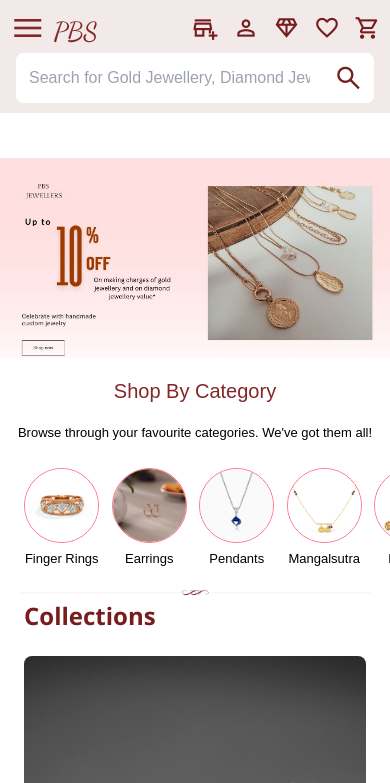
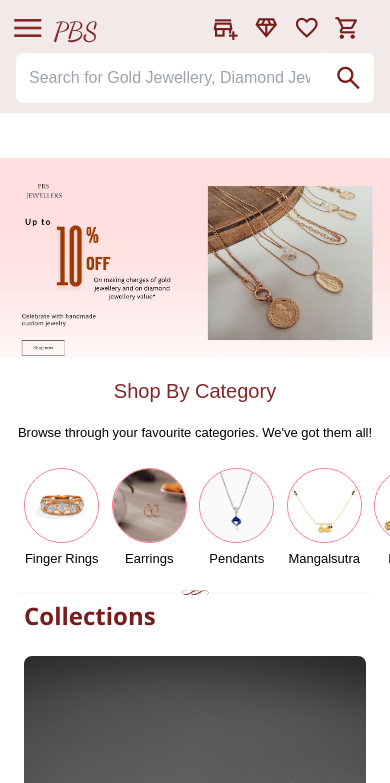
Before and after one commit to Sagar-masale/Project_PBS, a React (Vite) app in the folder Project_Pbs/PBS/PBS/: page / in a window 390 px wide. Shown: the top 783 px of the page. Built offline with nearby package versions, Linux system fonts and the light colour scheme.

Commit message:
update nav items

```diff
--- a/Project_Pbs/PBS/PBS/src/Components/NavBar/NavBar.jsx
+++ b/Project_Pbs/PBS/PBS/src/Components/NavBar/NavBar.jsx
@@ -1,4 +1,4 @@
-import React, { useState } from 'react';
+import React, { useState , useEffect } from 'react';
 
 import { Link,useNavigate } from 'react-router-dom';
 import ChatWithUs from '../Chat/ChatWithUs';
@@ -14,6 +14,17 @@ import { NavLink } from 'react-router-dom';
 
 function NavBar() {
   const [UserSearchValue, setUserSearchValue] = useState('');
+  const [isMobile, setIsMobile] = useState(window.innerWidth <= 768);
+
+  useEffect(() => {
+    const handleResize = () => {
+      setIsMobile(window.innerWidth <= 768);
+    };
+    window.addEventListener('resize', handleResize);
+    return () => {
+      window.removeEventListener('resize', handleResize);
+    };
+  }, []);
 
   const UserSearch = (e) => {
     e.preventDefault();
@@ -91,6 +102,10 @@ function NavBar() {
 
 
     }
+    const AccountIcon = {
+      display:"none"
+    };
+
 
   return (
     <>
@@ -131,7 +146,14 @@ function NavBar() {
           <ul className='nav-link-logos flex align-middle'>
           {navItemsLinks.map((item)=>
             item.active ? (
-              <li key={item.id} onClick={()=>  handleClick(item)}>
+              <li key={item.id} onClick={()=>  handleClick(item)}
+              style={
+                item.name === 'ACCOUNT' && isMobile
+                  ? { display: 'none' }
+                  : {}
+              }
+
+              >
               <span className="material-symbols-outlined top-logo flex flex-col text-center text-red-900 cursor-pointer"
 
               >
```
